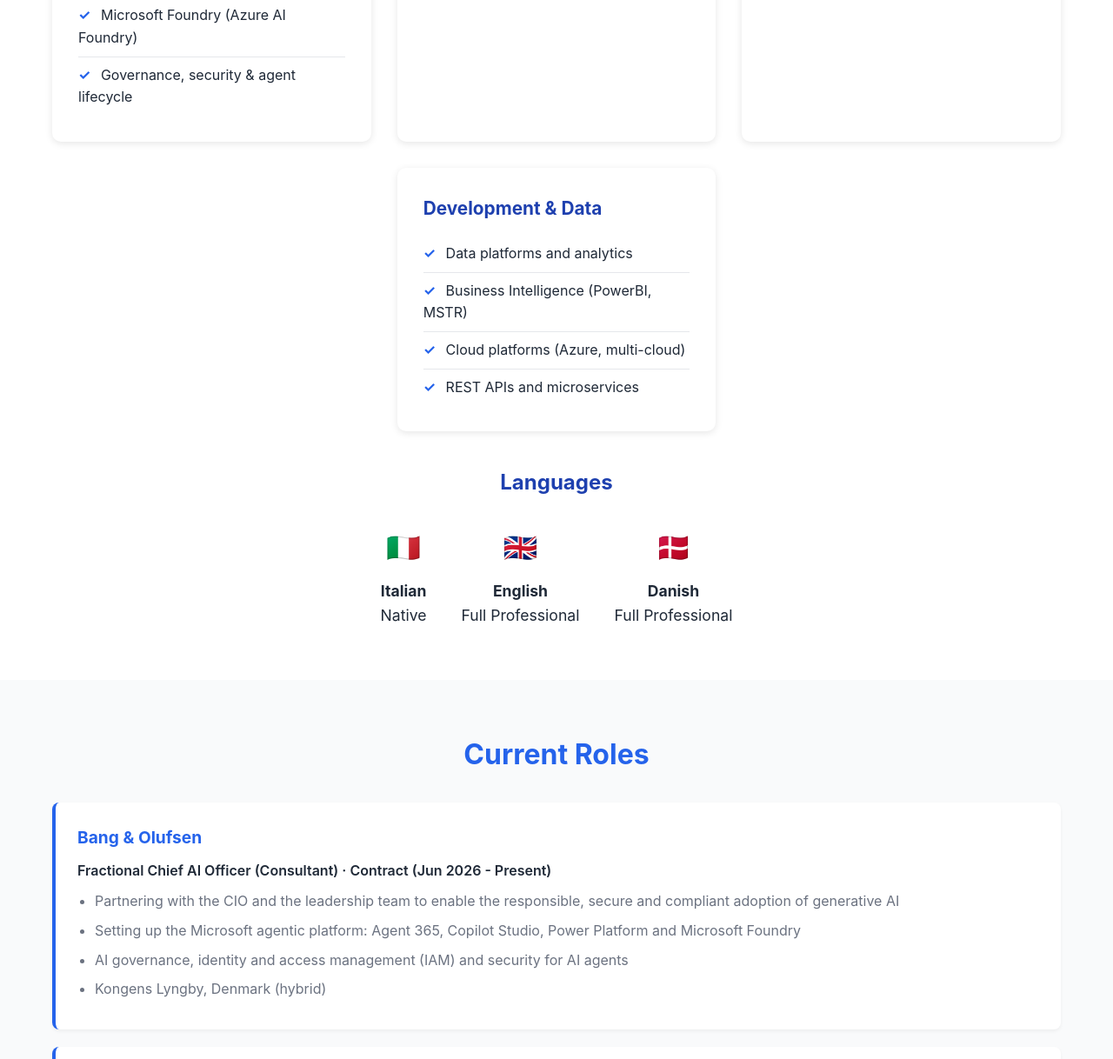
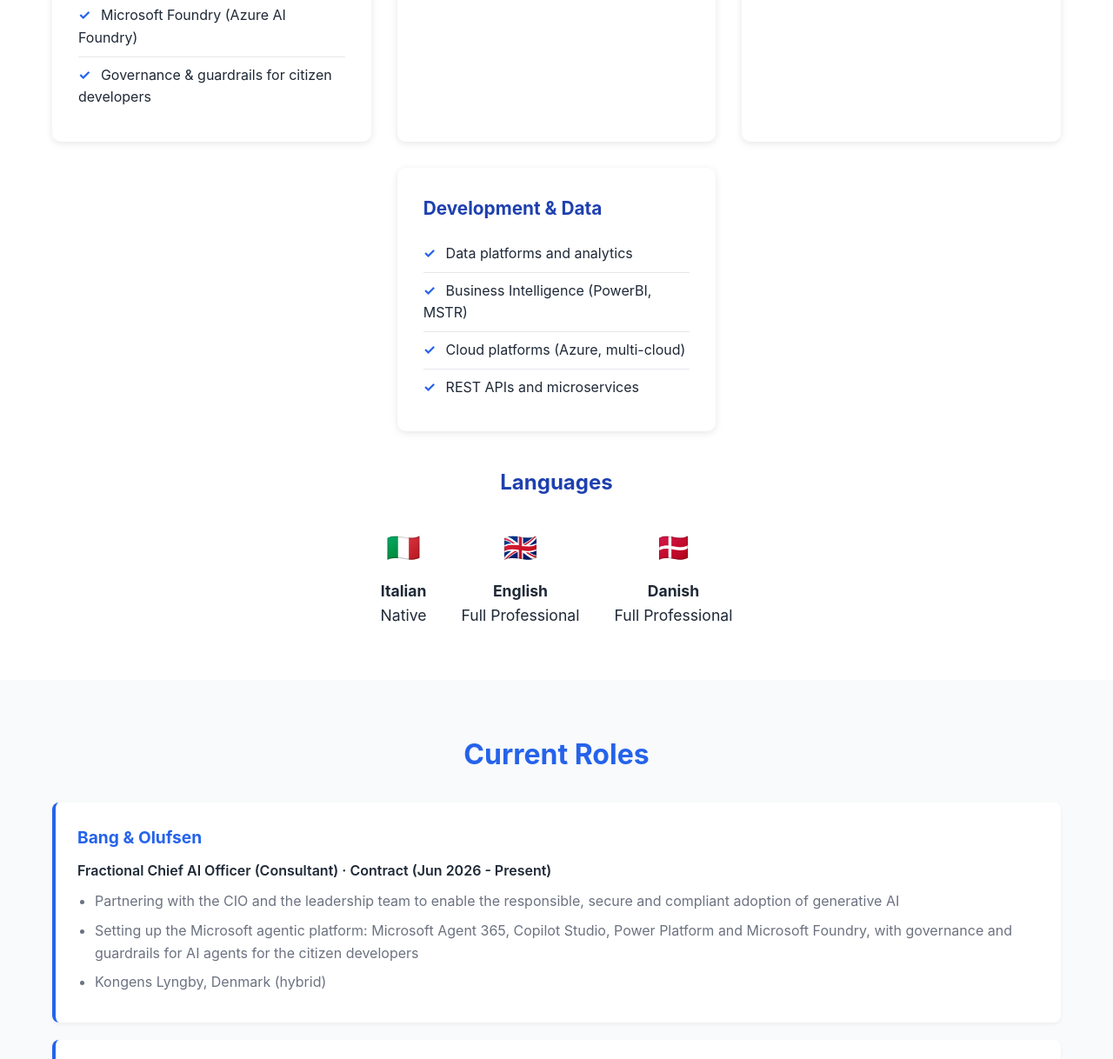
Before and after one commit to StefanoITU/personalbrand, a plain HTML site: page index.html in a window 1280 px wide. Shown: the part 3027-4245 px from the top of the page at 87% size. Drawn offline with Linux system fonts and the light colour scheme.

Commit message:
Refine B&O agentic platform sentence (guardrails for citizen developers) (#8)
Claude-Session: https://claude.ai/code/session_01RXg3QagM4yiUJXq7B7awyo

Co-authored-by: Claude <noreply@anthropic.com>

```diff
--- a/index.html
+++ b/index.html
@@ -558,7 +558,7 @@
                         <li>Copilot Studio &amp; Microsoft 365 Copilot</li>
                         <li>Power Platform (Power Automate, Power Apps)</li>
                         <li>Microsoft Foundry (Azure AI Foundry)</li>
-                        <li>Governance, security &amp; agent lifecycle</li>
+                        <li>Governance &amp; guardrails for citizen developers</li>
                     </ul>
                 </div>
                 <div class="skill-card">
@@ -622,8 +622,7 @@
                 <div class="role">Fractional Chief AI Officer (Consultant) &middot; Contract (Jun 2026 - Present)</div>
                 <ul>
                     <li>Partnering with the CIO and the leadership team to enable the responsible, secure and compliant adoption of generative AI</li>
-                    <li>Setting up the Microsoft agentic platform: Agent 365, Copilot Studio, Power Platform and Microsoft Foundry</li>
-                    <li>AI governance, identity and access management (IAM) and security for AI agents</li>
+                    <li>Setting up the Microsoft agentic platform: Microsoft Agent 365, Copilot Studio, Power Platform and Microsoft Foundry, with governance and guardrails for AI agents for the citizen developers</li>
                     <li>Kongens Lyngby, Denmark (hybrid)</li>
                 </ul>
             </div>
```
Also changed, not shown: 1 other file.
